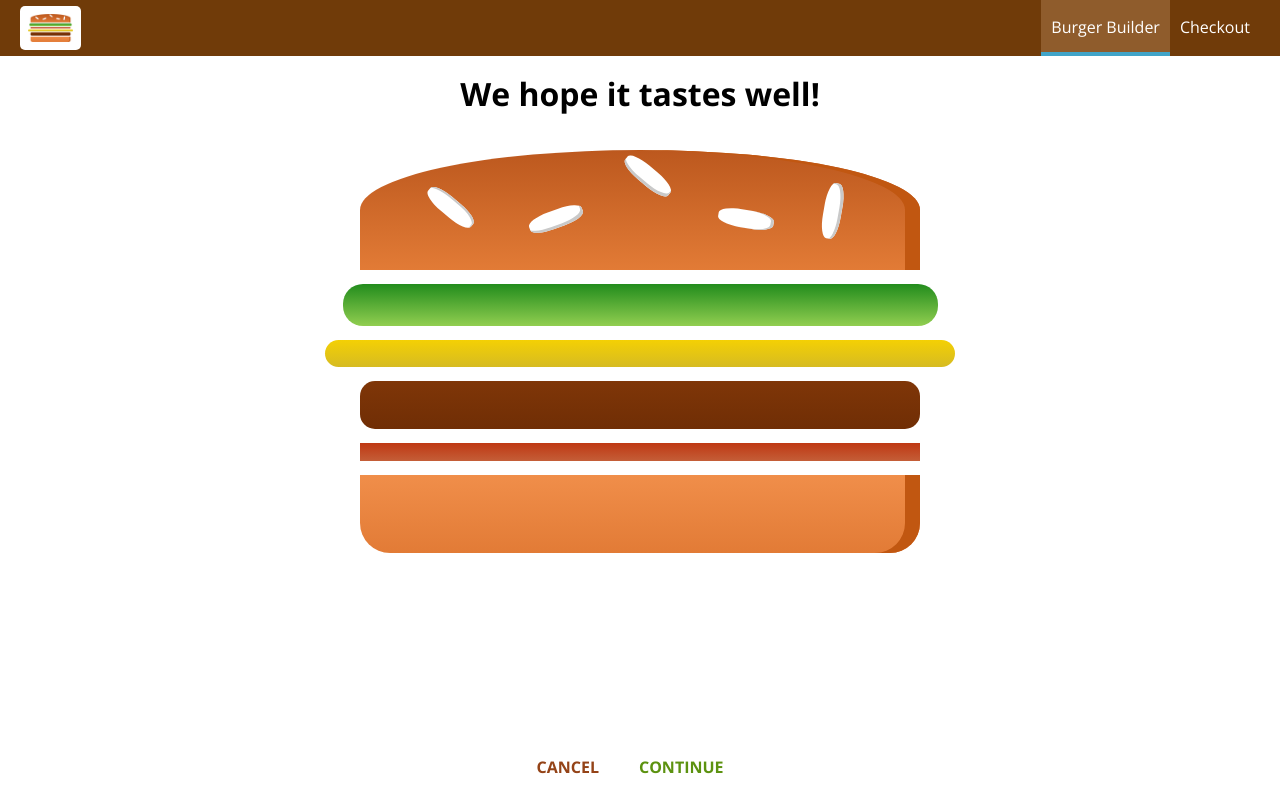
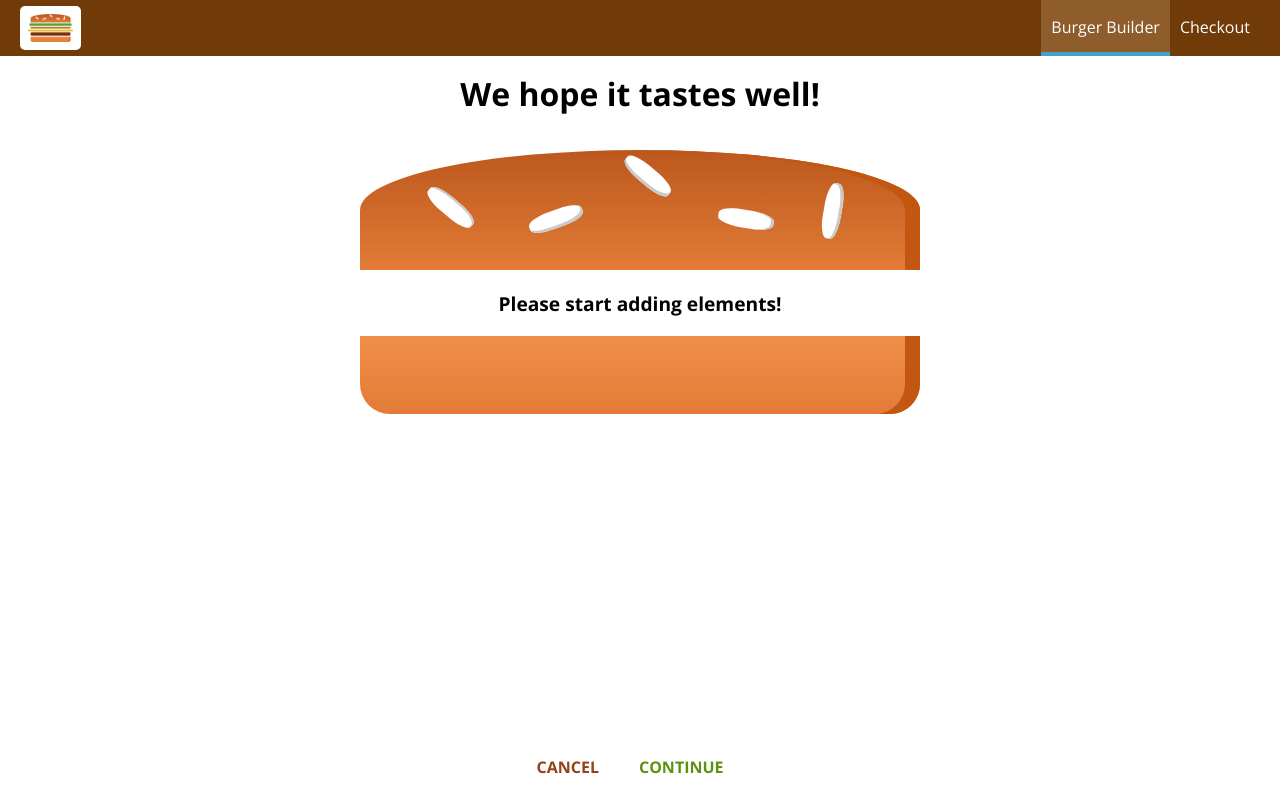
Before and after one commit to BulcsuFarmasi/react-burger-builder, a React (Create React App) app: page /checkout in a window 1280 px wide. Built offline with nearby package versions, Linux system fonts and the light colour scheme.

Commit message:
passing ingredients as query params

```diff
--- a/src/containers/BurgerBuilder/BurgerBuilder.js
+++ b/src/containers/BurgerBuilder/BurgerBuilder.js
@@ -118,8 +118,18 @@ class BurgerBuilder extends Component {
     //   .catch(error => {
     //     this.setState({ loading: false, purchasing: false });
     //   });
+    const queryParams = [];
+    for (let i in this.state.ingredients) {
+      queryParams.push(
+        encodeURIComponent(i) +
+          "=" +
+          encodeURIComponent(this.state.ingredients[i])
+      );
+    }
+    const queryString = queryParams.join("&");
     this.props.history.push({
-      pathname: "/checkout"
+      pathname: "/checkout",
+      search: "?" + queryString
     });
   };
 
--- a/src/containers/Checkout/Checkout.js
+++ b/src/containers/Checkout/Checkout.js
@@ -11,6 +11,15 @@ class Checkout extends Component {
       bacon: 1
     }
   };
+
+  componentDidMount() {
+    const query = new URLSearchParams(this.props.location.search);
+    const ingredients = {};
+    for (let param of query.entries()) {
+      ingredients[param[0]] = +param[1];
+    }
+    this.setState({ ingredients });
+  }
 
   checkoutCancelledHandler = () => {
     this.props.history.goBack();
```
Also changed, not shown: 1 other file (tests, documents, lock files or other folders).
